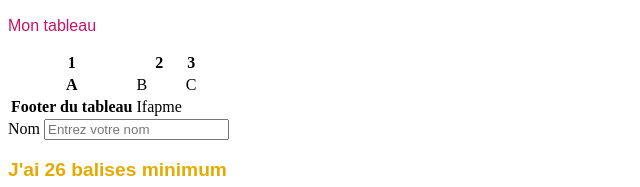
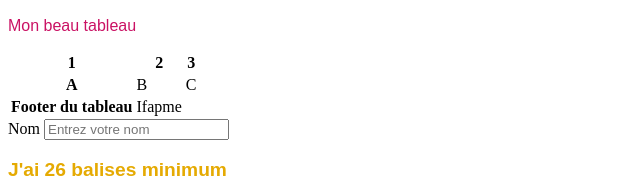
Before and after one commit to Scofrard/ifapme, a plain HTML site: page 2emecours/index.html in a window 1280 px wide. Shown: the part 724-911 px from the top of the page, 0-640 px from the left. Drawn offline with Linux system fonts and the light colour scheme.

Commit message:
cours2
cours html css

```diff
--- a/2emecours/index.html
+++ b/2emecours/index.html
@@ -33,7 +33,7 @@
     </div>
 
 
-    <p>Mon tableau</p>
+    <p>Mon beau tableau</p>
     <table>
         <thead>
             <tr>
```
